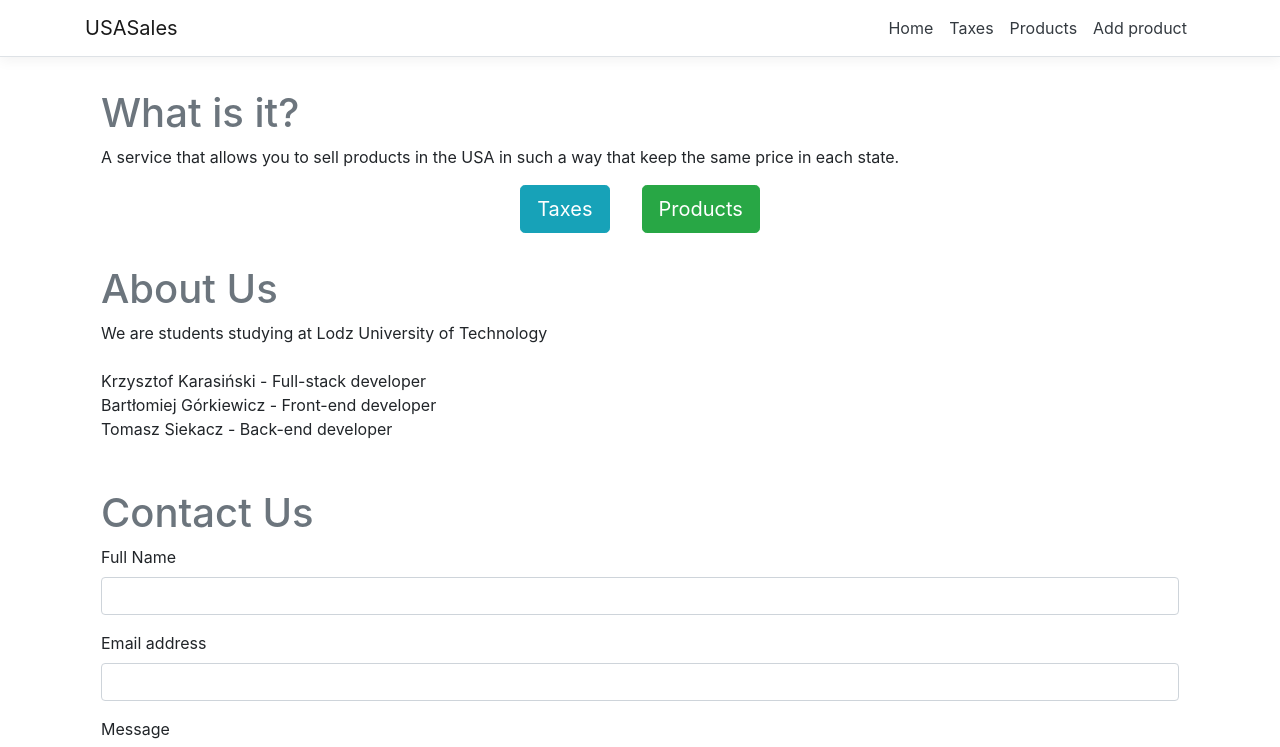
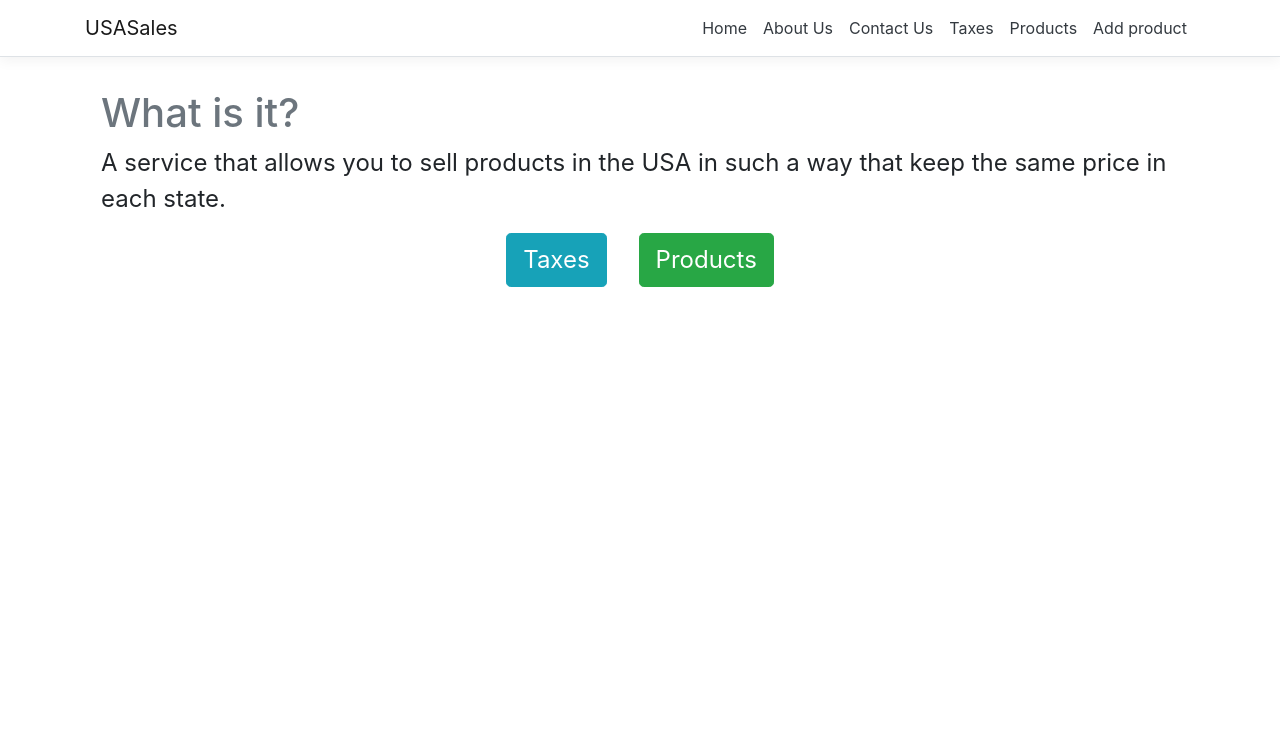
Before and after one commit to IIS-ZPI/ZPI_2020_placeholder_IO3, a React (Create React App) app in the folder USASales/USASales/ClientApp/: page / in a window 1280 px wide. Shown: the top 747 px of the page. Built offline with nearby package versions, Linux system fonts and the light colour scheme.

Commit message:
Split front page to separated pages

```diff
--- a/USASales/USASales/ClientApp/src/App.js
+++ b/USASales/USASales/ClientApp/src/App.js
@@ -3,6 +3,8 @@ import { Route } from 'react-router';
 import { Layout } from './components/Layout';
 import { Home } from './components/Home';
 import { Taxes } from './components/Taxes';
+import { AboutUs } from './components/AboutUs';
+import { ContactUs } from './components/ContactUs';
 import { Products } from './components/Products';
 import { Product } from './components/Product';
 import { NewProduct } from './components/NewProduct';
@@ -18,6 +20,8 @@ export default class App extends Component {
       <Layout>
         <Route exact path='/' component={Home} />
         <Route path='/taxes' component={Taxes} />
+        <Route path='/about' component={AboutUs} />
+        <Route path='/contact' component={ContactUs} />
         <Route exact path='/products' component={Products} />
         <Route path='/products/add' component={NewProduct} />
         <Route path='/products/edit/:id' component={EditProduct} />
--- /dev/null
+++ b/USASales/USASales/ClientApp/src/components/AboutUs.js
@@ -0,0 +1,23 @@
+import React, { Component } from 'react';
+import { Form, FormGroup, Input, Label, Button, Alert } from 'reactstrap';
+import { Link } from 'react-router-dom';
+
+export class AboutUs extends Component {
+
+  render () {
+    return (
+      <div>
+        <div className="row p-3">
+          <h1 className="col-12 text-secondary">About Us</h1>
+          <p className="col-12" style={{fontSize: "1.3rem"}}>
+          We are students studying at Lodz University of Technology<br /><br />
+
+          Krzysztof Karasiński - Full-stack developer<br />
+          Bartłomiej Górkiewicz - Front-end developer<br />
+          Tomasz Siekacz - Back-end developer<br />
+          </p>
+        </div>
+      </div>
+    );
+  }
+}
--- /dev/null
+++ b/USASales/USASales/ClientApp/src/components/ContactUs.js
@@ -0,0 +1,31 @@
+import React, { Component } from 'react';
+import { Form, FormGroup, Input, Label, Button, Alert } from 'reactstrap';
+import { Link } from 'react-router-dom';
+
+export class ContactUs extends Component {
+
+  render () {
+    return (
+      <div>
+        <div className="row p-3">
+          <h1 className="col-12 text-secondary">Contact Us</h1>
+          <Form className='col-12'>
+            <FormGroup>
+              <Label>Full Name</Label>
+              <Input type="text" name="Name" />
+            </FormGroup>
+            <FormGroup>
+              <Label>Email address</Label>
+              <Input type="email" name="Email" />
+            </FormGroup>
+            <FormGroup>
+              <Label>Message</Label>
+              <Input type="textarea" rows="7" name="Message" />
+            </FormGroup>
+            <Button>Submit</Button>
+          </Form>
+        </div>
+      </div>
+    );
+  }
+}
--- a/USASales/USASales/ClientApp/src/components/Home.js
+++ b/USASales/USASales/ClientApp/src/components/Home.js
@@ -10,43 +10,16 @@ export class Home extends Component {
       <div>
         <div className="row p-3">
           <h1 className="col-12 text-secondary">What is it?</h1>
-          <p className="col-12">
+          <p className="col-12" style={{fontSize: "1.5rem"}}>
           A service that allows you to sell products in the USA in such a way that keep the same price in each state.
           </p>
 
           <div className="col-12 text-center">
-          <Link className="p-3" to={"/taxes/"}><button type="button" class="btn btn-info btn-lg">Taxes</button></Link>
-          <Link className="p-3" to={"/products/"}><button type="button" class="btn btn-success btn-lg">Products</button></Link>
+          <Link className="p-3" to={"/taxes/"}><button type="button" class="btn btn-info btn-lg"  style={{fontSize: "1.5rem"}}>Taxes</button></Link>
+          <Link className="p-3" to={"/products/"}><button type="button" class="btn btn-success btn-lg"  style={{fontSize: "1.5rem"}}>Products</button></Link>
           </div>
         </div>
-        <div className="row p-3">
-          <h1 className="col-12 text-secondary">About Us</h1>
-          <p className="col-12">
-          We are students studying at Lodz University of Technology<br /><br />
 
-          Krzysztof Karasiński - Full-stack developer<br />
-          Bartłomiej Górkiewicz - Front-end developer<br />
-          Tomasz Siekacz - Back-end developer<br />
-          </p>
-        </div>
-        <div className="row p-3">
-          <h1 className="col-12 text-secondary">Contact Us</h1>
-          <Form className='col-12'>
-            <FormGroup>
-              <Label>Full Name</Label>
-              <Input type="text" name="Name" />
-            </FormGroup>
-            <FormGroup>
-              <Label>Email address</Label>
-              <Input type="email" name="Email" />
-            </FormGroup>
-            <FormGroup>
-              <Label>Message</Label>
-              <Input type="textarea" rows="7" name="Message" />
-            </FormGroup>
-            <Button>Submit</Button>
-          </Form>
-        </div>
       </div>
     );
   }
--- a/USASales/USASales/ClientApp/src/components/NavMenu.js
+++ b/USASales/USASales/ClientApp/src/components/NavMenu.js
@@ -34,6 +34,12 @@ export class NavMenu extends Component {
                   <NavLink tag={Link} className="text-dark" to="/">Home</NavLink>
                 </NavItem>
                 <NavItem>
+                  <NavLink tag={Link} className="text-dark" to="/about">About Us</NavLink>
+                </NavItem>
+                <NavItem>
+                  <NavLink tag={Link} className="text-dark" to="/contact">Contact Us</NavLink>
+                </NavItem>
+                <NavItem>
                   <NavLink tag={Link} className="text-dark" to="/taxes">Taxes</NavLink>
                 </NavItem>
                 <NavItem>
```
